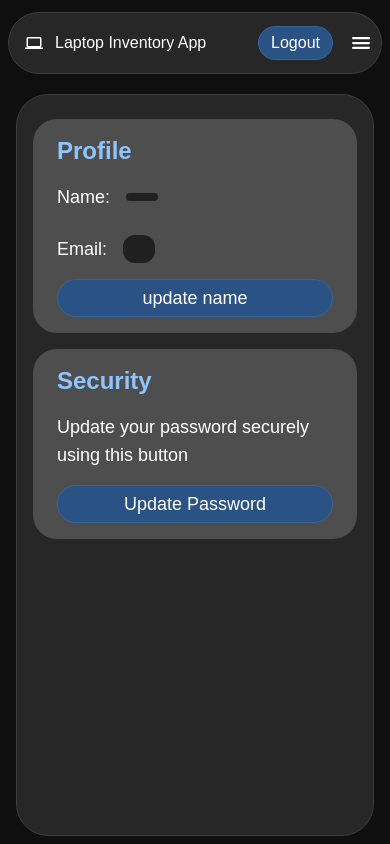
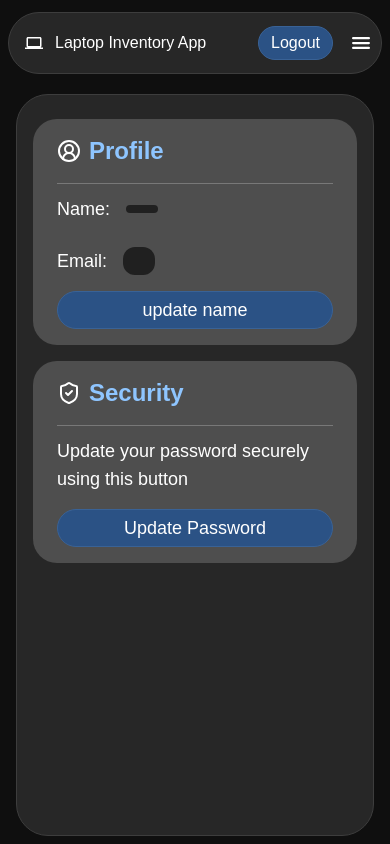
Before and after one commit to Ashish-More-02/Laptop_Inventory_App, a React app in the folder frontend/: page /settings in a window 390 px wide. Built offline with nearby package versions, Linux system fonts and the light colour scheme; no server answers; sample sign-in values are in the browser's storage; the HTML template or start-up script is replaced by a standard one.

Commit message:
Improve settings page UI and stats section on mobile view

```diff
--- a/frontend/src/components/Dashboard/StatsSection.jsx
+++ b/frontend/src/components/Dashboard/StatsSection.jsx
@@ -33,17 +33,17 @@ const StatsSection = () => {
   return (
     <div className="shrink-0 sm:h-[20vh] bg-[#272727] border-[0.8px] border-[#3d3d3d] rounded-4xl flex flex-col">
       <div className="grid grid-cols-3 p-4 flex-1 gap-4">
-        <div className="bg-blue-200 h-full w-full rounded-3xl flex flex-col items-center justify-evenly text-black text-xl sm:text-2xl font-semibold px-2 py-1">
-          <p className="text-center">Total laptops</p>
-          <div className="text-indigo-800 text-2xl">{totalLaptops}</div>
+        <div className="bg-blue-200 h-full w-full rounded-3xl flex flex-col items-center justify-evenly text-black text-md sm:text-2xl font-semibold px-2 py-1">
+          <p className="text-center">laptops</p>
+          <div className="text-indigo-800 text-lg sm:text-2xl">{totalLaptops}</div>
         </div>
-        <div className="bg-blue-200 h-full w-full rounded-3xl flex flex-col items-center justify-evenly text-black text-xl sm:text-2xl font-semibold px-2 py-1">
+        <div className="bg-blue-200 h-full w-full rounded-3xl flex flex-col items-center justify-evenly text-black text-md sm:text-2xl font-semibold px-2 py-1">
           <p>Value</p>
-          <div className="text-indigo-800 text-2xl">$ {totalValue}</div>
+          <div className="text-indigo-800 text-lg sm:text-2xl">$ {totalValue}</div>
         </div>
-        <div className="bg-blue-200 h-full w-full rounded-3xl flex flex-col items-center justify-evenly text-black text-xl sm:text-2xl font-semibold px-2 py-1">
+        <div className="bg-blue-200 h-full w-full rounded-3xl flex flex-col items-center justify-evenly text-black text-md sm:text-2xl font-semibold px-2 py-1">
           <p>Brands</p>
-          <div className="text-indigo-800 text-2xl">{totalBrands}</div>
+          <div className="text-indigo-800 text-lg sm:text-2xl">{totalBrands}</div>
         </div>
       </div>
     </div>
--- a/frontend/src/components/Settings/Profile.jsx
+++ b/frontend/src/components/Settings/Profile.jsx
@@ -5,6 +5,7 @@ import { useState } from "react";
 import { useEffect } from "react";
 import NameUpdateForm from "./Forms/NameUpdateFrom";
 import Notification from "../CommonComponents/Notification";
+import { LuCircleUserRound } from "react-icons/lu";
 
 const Profile = () => {
   const { userData } = useContext(AuthContext);
@@ -30,7 +31,9 @@ const Profile = () => {
 
   return (
     <div className="flex-1 min-h-0 w-full mt-2 mb-4 rounded-3xl bg-[#4e4e4e] px-6 py-4">
-      <h2 className="font-semibold text-2xl mb-4 text-blue-300">Profile</h2>
+      <h2 className="font-semibold text-2xl mb-4 text-blue-300 flex flex-row items-center"><LuCircleUserRound className="mr-2 text-white" /> Profile</h2>
+
+      <hr className="text-[#787878] h-1 mb-2"/>
 
       <div className="">
         <div className="flex flex-row justify-between items-center">
--- a/frontend/src/components/Settings/Security.jsx
+++ b/frontend/src/components/Settings/Security.jsx
@@ -1,6 +1,7 @@
 import React, { useState } from "react";
 import PasswordUpdateForm from "./Forms/PasswordUpdateForm";
 import Notification from "../CommonComponents/Notification";
+import { LuShieldCheck } from "react-icons/lu";
 
 const Security = () => {
   const [isUpdatePasswordFormOpen, setIsUpdatePasswordFormOpen] = useState(false);
@@ -23,7 +24,9 @@ const Security = () => {
 
   return (
     <div className="flex-1 min-h-0 w-full my-2 rounded-3xl bg-[#4e4e4e] px-6 py-4">
-      <h2 className="font-semibold text-2xl mb-4 text-blue-300">Security</h2>
+      <h2 className="font-semibold text-2xl mb-4 text-blue-300 flex flex-row items-center"><LuShieldCheck className="mr-2 text-white" /> Security</h2>
+
+      <hr className="text-[#787878] h-1 mb-2"/>
 
       <div className="">
         <div className="flex flex-row justify-between items-center text-lg sm:text-xl">
```
